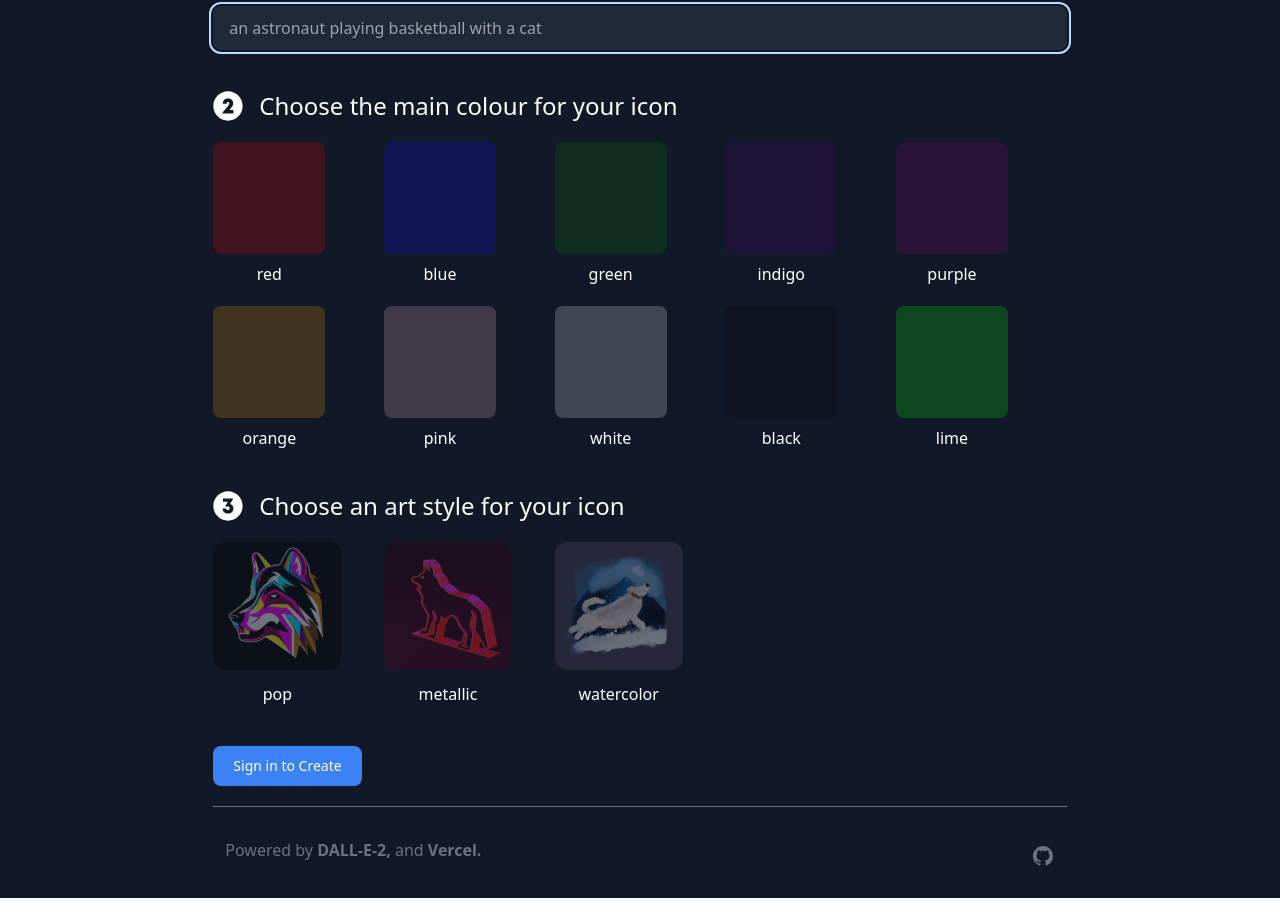
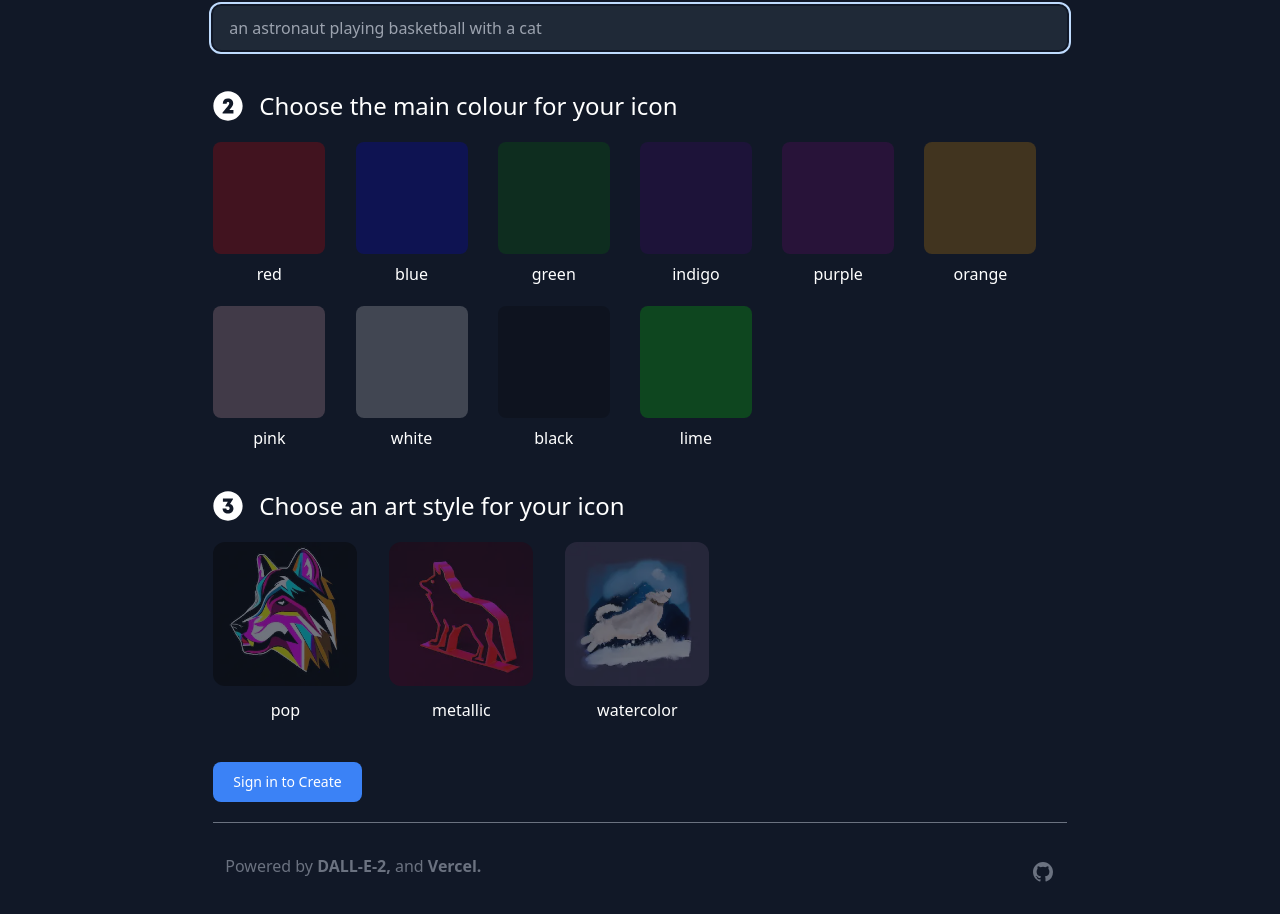
Before and after one commit to ragizaki/IconGPT, a Next.js app: page /create in a window 1280 px wide. Shown: the part 272-1186 px from the top of the page. Built offline with nearby package versions, Linux system fonts and the light colour scheme; no server answers.

Commit message:
add responsive styles

```diff
--- a/src/components/StylePicker.tsx
+++ b/src/components/StylePicker.tsx
@@ -30,7 +30,7 @@ const StylePicker: React.FC<Props> = ({
           width={100}
           height={100}
           alt={artStyle}
-          className="z-20 h-32 w-32 cursor-pointer rounded-xl opacity-40 peer-checked:scale-110 peer-checked:opacity-100"
+          className="z-20 h-36 w-36 cursor-pointer rounded-xl opacity-40 peer-checked:scale-110 peer-checked:opacity-100"
         />
         <p>{artStyle}</p>
       </label>
--- a/src/pages/create.tsx
+++ b/src/pages/create.tsx
@@ -87,7 +87,7 @@ const Create: NextPage = () => {
               Choose the main colour for your icon
             </h2>
           </div>
-          <div className="grid grid-cols-2 gap-y-5 sm:grid-cols-3 md:grid-cols-4 lg:grid-cols-5">
+          <div className="grid grid-cols-2 gap-y-5 sm:grid-cols-3 md:grid-cols-4 lg:grid-cols-5 xl:grid-cols-6 2xl:grid-cols-7">
             {colorOptions.map((option) => (
               <ColorPicker
                 key={option}
@@ -105,7 +105,7 @@ const Create: NextPage = () => {
               Choose an art style for your icon
             </h2>
           </div>
-          <div className="grid grid-cols-2 gap-y-5 sm:grid-cols-3 md:grid-cols-4 lg:grid-cols-5">
+          <div className="flex space-x-8">
             {artStyleOptions.map(({ artStyle, imageSource }) => (
               <StylePicker
                 key={artStyle}
```
